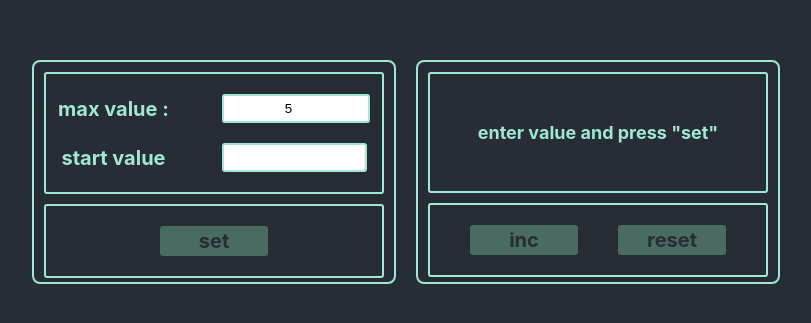
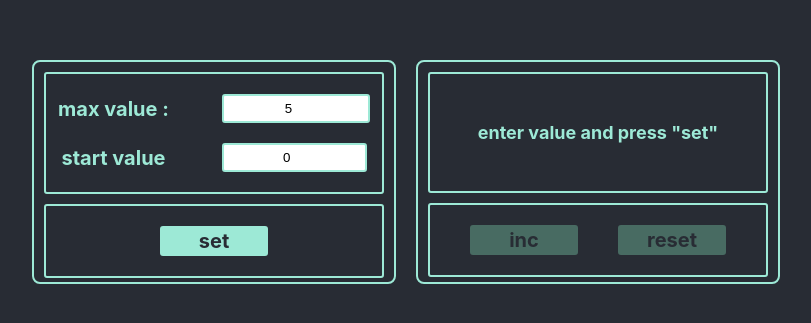
Before and after one commit to kadokan81/counter-task, a React (Create React App) app: page / in a window 1280 px wide. Shown: the part 243-566 px from the top of the page, without its empty margins (234-1045 px from the left). Built offline with nearby package versions, Linux system fonts and the light colour scheme.

Commit message:
check start number isNaN

```diff
--- a/src/App.tsx
+++ b/src/App.tsx
@@ -57,7 +57,7 @@ function App() {
 									? { background: 'red' }
 									: {}
 							}
-							value={maxValue || ''}
+							value={maxValue}
 							onChange={(e) => setMaxValue(Math.round(e.target.valueAsNumber))}
 							onClick={() => {
 								setDisplayCounter(false);
@@ -76,7 +76,7 @@ function App() {
 									: {}
 							}
 							id='start-value'
-							value={startValue || ''}
+							value={startValue}
 							onChange={(e) =>
 								setStartValue(Math.round(e.target.valueAsNumber))
 							}
@@ -90,7 +90,12 @@ function App() {
 				</div>
 				<div className='button-group'>
 					<ButtonComponent
-						disabled={!startValue || !maxValue || isInitDataIsWrong}
+						disabled={
+							startValue < 0 ||
+							isNaN(startValue) ||
+							!maxValue ||
+							isInitDataIsWrong
+						}
 						onClick={setInitialCounterData}>
 						set
 					</ButtonComponent>
```
